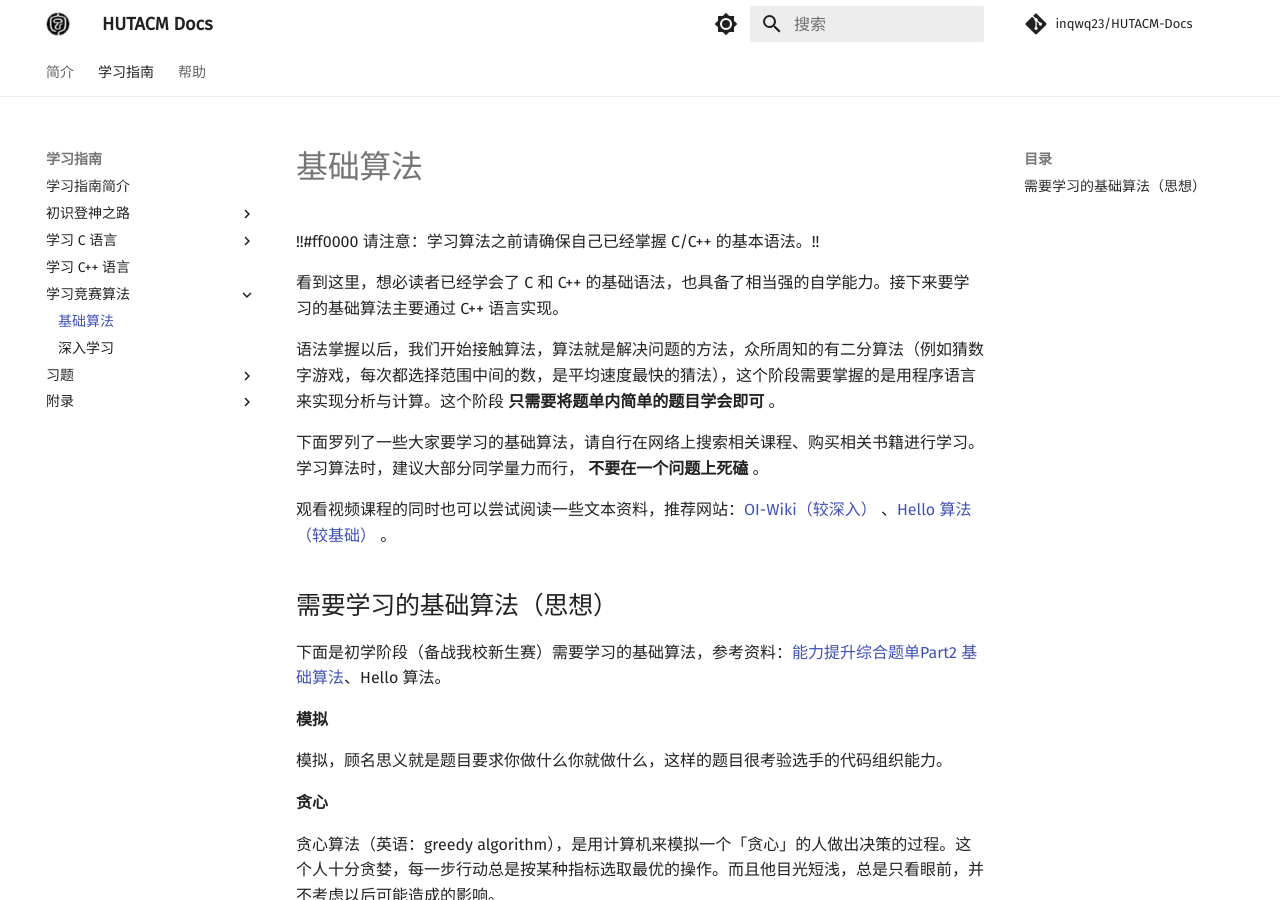
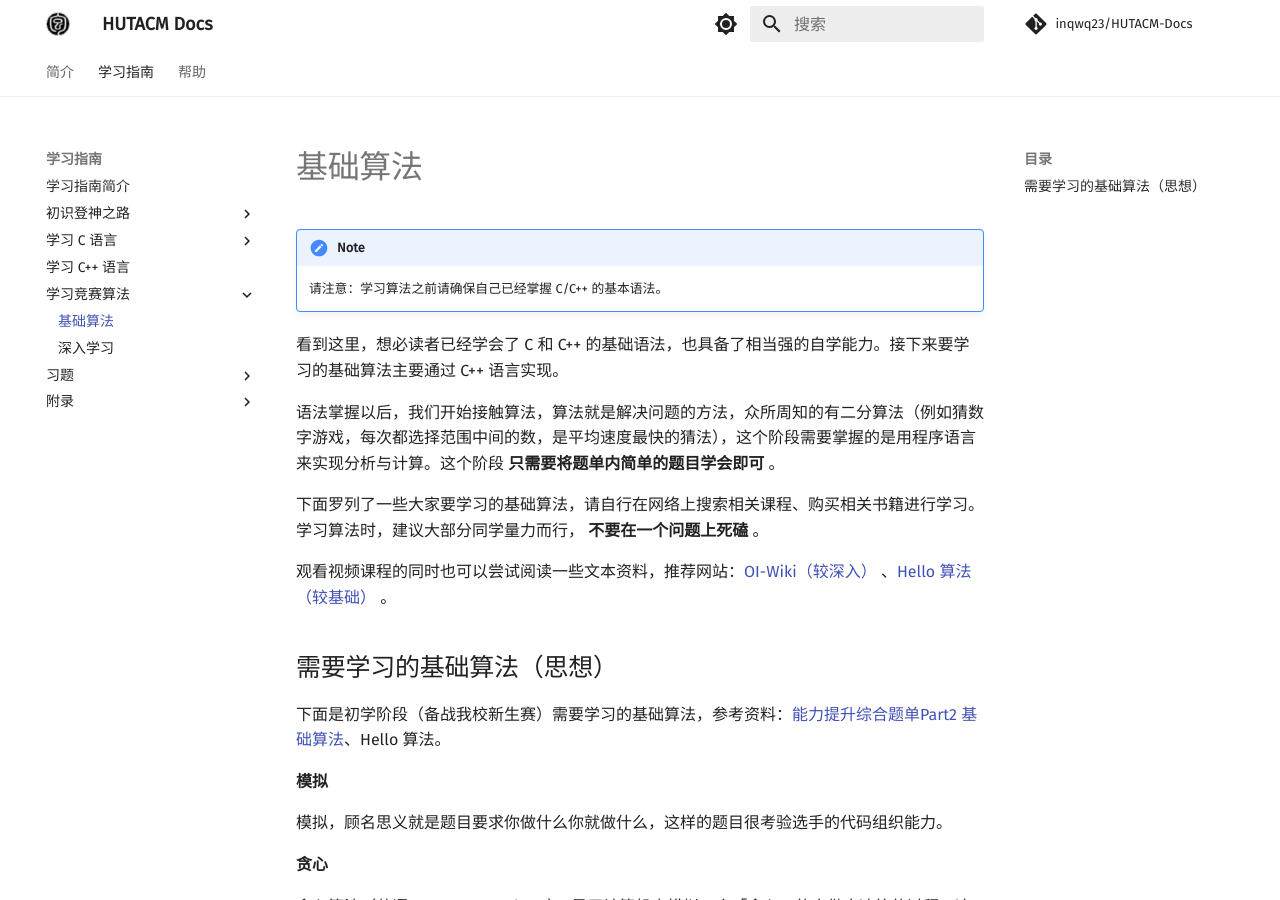
Before and after one commit to inqwq23/HUTACM-Docs, an MkDocs documentation site: the page built from docs/guide/learn-algorithm/learn-basic-algo.md, in a window 1280 px wide and 900 px high. Built offline with MkDocs 1.6.1 and Material for MkDocs 9.7.7, drawn with Linux system fonts in a browser that asks for light colours; comment, search, counter and statistics services are not loaded.

Commit message:
修正语法

```diff
--- a/docs/guide/learn-algorithm/learn-basic-algo.md
+++ b/docs/guide/learn-algorithm/learn-basic-algo.md
@@ -1,4 +1,6 @@
-!!#ff0000 请注意：学习算法之前请确保自己已经掌握 C/C++ 的基本语法。!!
+!!! note
+
+    请注意：学习算法之前请确保自己已经掌握 C/C++ 的基本语法。
 
 看到这里，想必读者已经学会了 C 和 C++ 的基础语法，也具备了相当强的自学能力。接下来要学习的基础算法主要通过 C++ 语言实现。
 
```
